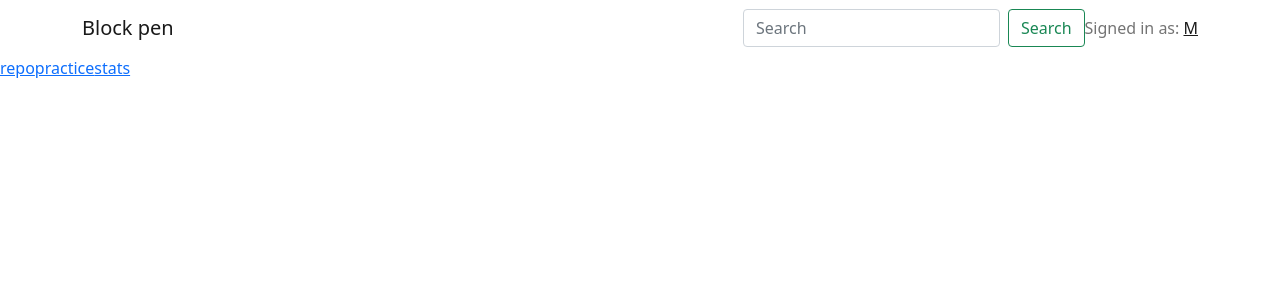
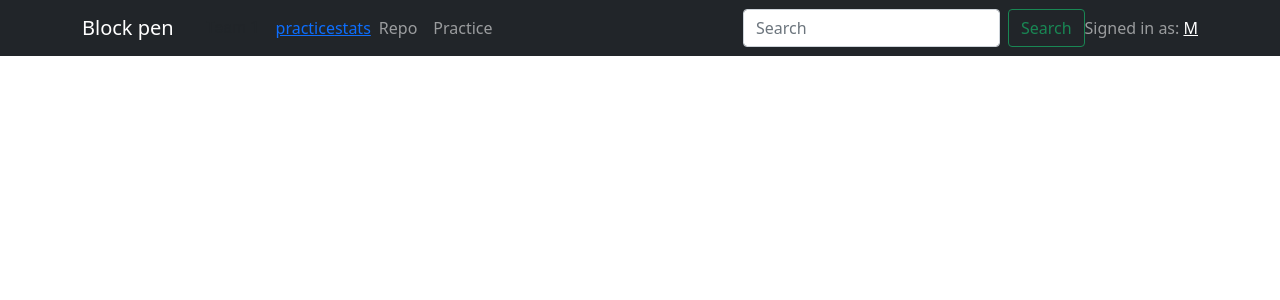
Before and after one commit to bramvar/block-pen, a React (Create React App) app: page / in a window 1280 px wide. Shown: the top 300 px of the page. Built offline with nearby package versions, Linux system fonts and the light colour scheme; the HTML template or start-up script is replaced by a standard one.

Commit message:
update. Do not touch any component realted to Dashboard

```diff
--- a/package.json
+++ b/package.json
@@ -3,6 +3,9 @@
   "version": "0.1.0",
   "private": true,
   "dependencies": {
+    "@emotion/react": "^11.7.0",
+    "@emotion/styled": "^11.6.0",
+    "@mui/material": "^5.2.2",
     "@testing-library/jest-dom": "^5.15.0",
     "@testing-library/react": "^11.2.7",
     "@testing-library/user-event": "^12.8.3",
--- a/src/components/Dashboard.jsx
+++ b/src/components/Dashboard.jsx
@@ -1,15 +1,24 @@
+import { MenuItem } from '@mui/material'
 import React from 'react'
-import { Container, Form, FormControl, Navbar,Button } from 'react-bootstrap'
+import { Container, Form, FormControl, Navbar,Button, Nav } from 'react-bootstrap'
 import { Link, Outlet } from 'react-router-dom'
 
 export default function Dashboard() {
     return (
         <div>
-            <Navbar expand="lg">
+            <Navbar expand="lg" variant="dark" bg="dark">
                 <Container>
                     <Navbar.Brand href="/">Block pen</Navbar.Brand>
+                    <Navbar.Toggle aria-controls="responsive-navbar-nav" />
+                    <MenuItem component={Link} to={'/myrepo'}>Team 1</MenuItem>
+                    <Link to="/practice">practice</Link>
+                    <Link to="/stats">stats</Link>
 
-                    <Navbar.Collapse className="justify-content-end">
+                    <Navbar.Collapse id="responsive-navbar-nav">
+                        <Nav className="me-auto">
+                        <Nav.Link href="/myrepo">Repo</Nav.Link>
+                        <Nav.Link href="/practice">Practice</Nav.Link>
+                        </Nav>
                         <Form className="d-flex">
                             <FormControl
                                 type="search"
@@ -25,9 +34,7 @@ export default function Dashboard() {
                     </Navbar.Collapse>
                 </Container>
             </Navbar>
-            <Link to="/myrepo">repo</Link>
-            <Link to="/practice">practice</Link>
-            <Link to="/stats">stats</Link>
+
             <Outlet />
         </div>
     )
```
Also changed, not shown: 1 other file (tests, documents, lock files or other folders).
